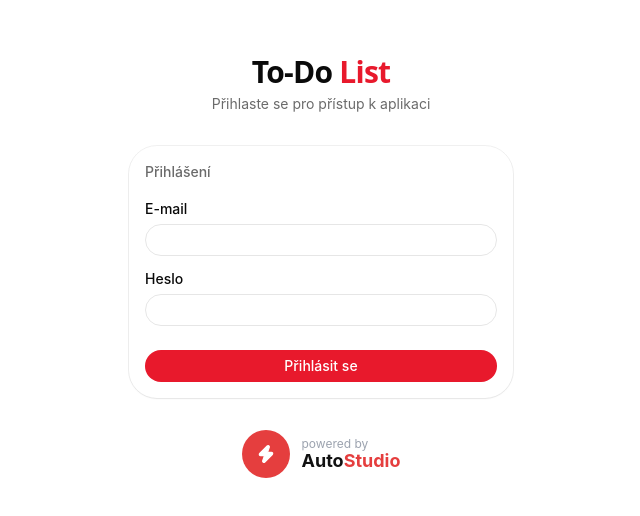
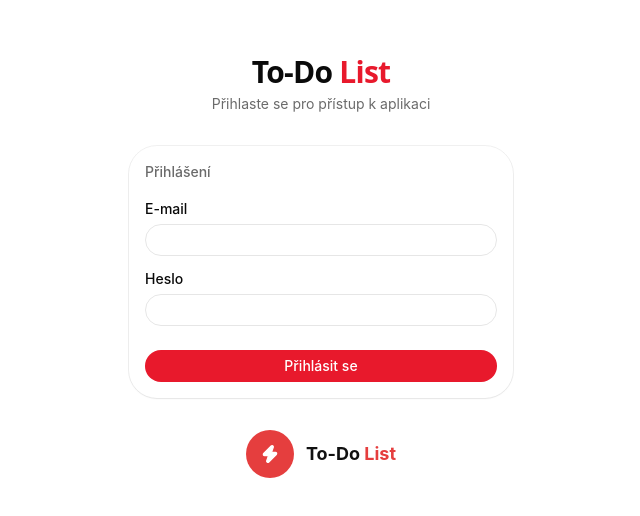
Before and after one commit to AutoStudioX/To-Do-List, a Next.js app: page /login in a window 1280 px wide. Shown: the part 134-650 px from the top of the page, without its empty margins (319-959 px from the left). Built offline with nearby package versions, Linux system fonts and the light colour scheme; no server answers.

Commit message:
fix: show 'To-Do List' instead of 'AutoStudio' in sidebar logo

```diff
--- a/components/AutoStudioLogo.tsx
+++ b/components/AutoStudioLogo.tsx
@@ -7,9 +7,8 @@ export default function AutoStudioLogo() {
         <Zap className="h-5 w-5" style={{ fill: 'white', stroke: 'white', strokeWidth: 1.5 }} />
       </div>
       <div>
-        <p className="text-xs leading-none mb-0.5" style={{ color: '#9ca3af' }}>powered by</p>
         <p className="text-lg font-bold leading-none" style={{ color: '#111111' }}>
-          Auto<span style={{ color: '#e53e3e' }}>Studio</span>
+          To-Do <span style={{ color: '#e53e3e' }}>List</span>
         </p>
       </div>
     </div>
```
